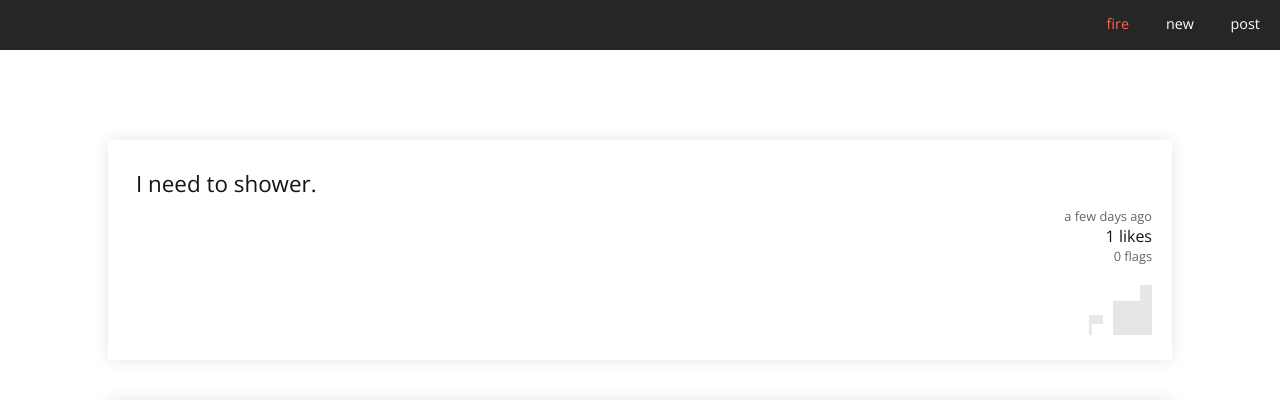
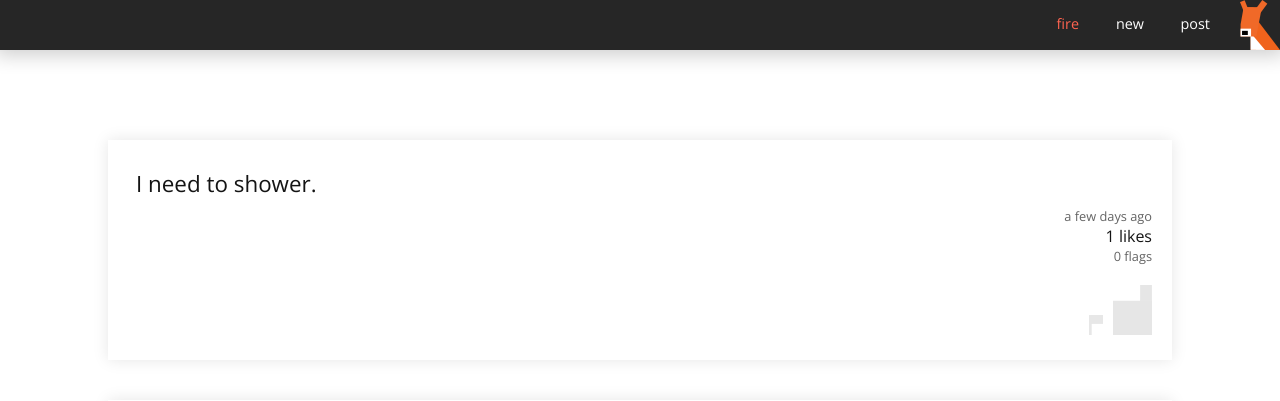
Before and after one commit to NimJay/spottedatutm, a PHP site: page / in a window 1280 px wide. Shown: the top 401 px of the page. Run offline with PHP 8.4, Linux system fonts and the light colour scheme; data comes from the database, SQL or seed files in the repository; data that the repository does not hold is empty.

Commit message:
Design and add logo and favicon

```diff
--- a/css/index.css
+++ b/css/index.css
@@ -22,6 +22,7 @@ body {
 	text-align: center;
 	background-color: rgba(20, 20, 20, 0.92);
 	z-index: +1;
+	box-shadow: 0px 0px 20px 5px rgba(0, 0, 0, 0.2);
 }
 
 
@@ -37,9 +38,9 @@ body {
 	color: rgb(255, 255, 255);
 }
 
-#header-fire {right: 131px;}
-#header-new {right: 66px;}
-#header-post {right: 0px;}
+#header-fire {right: 181px;}
+#header-new {right: 116px;}
+#header-post {right: 50px;}
 
 
 #header-fire:hover, #header-new:hover, #header-post:hover {
@@ -49,6 +50,12 @@ body {
 #header-fire:active, #header-new:active, #header-post:active {
 	color: white;
 	box-shadow: 0px 0px 0px 0px rgba(0, 0, 0, 0.0);
+}
+
+#header-logo {
+	position: fixed;
+	top: 0px;
+	right: 0px;
 }
 
 
--- a/index.html
+++ b/index.html
@@ -19,6 +19,7 @@
 
 <!-- H E A D E R -->
 <div id="header">
+	<img id="header-logo" src="images/logo-small.png" title="Spotted at UTM">
 	<div id="header-fire"> fire </div>
 	<div id="header-new"> new </div>
 	<div id="header-post"> post </div>
```
Also changed, not shown: favicon.ico (added), images/logo-small.png (added), logo.svg (added).
